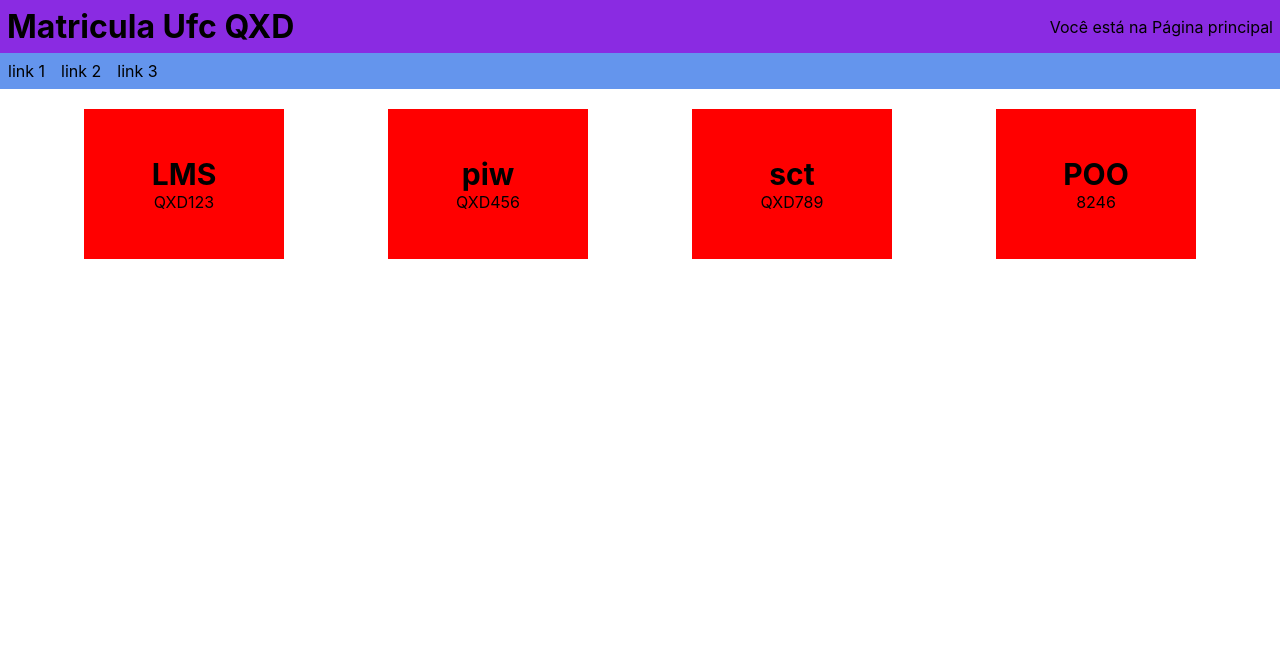
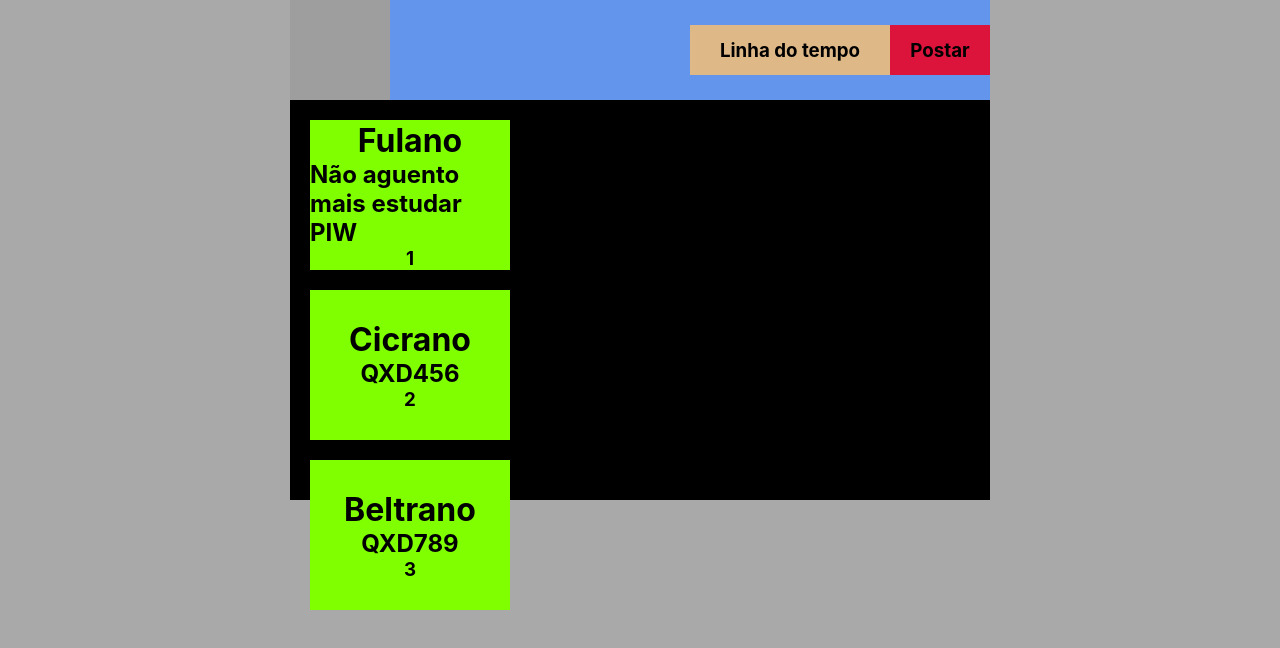
Before and after one commit to kadhu5015/piwfrontend, a React (Create React App) app: page / in a window 1280 px wide. Shown: the top 648 px of the page. Built offline with nearby package versions, Linux system fonts and the light colour scheme; grey boxes are pictures that could not be loaded.

Commit message:
atividade 4 em progresso

```diff
--- a/src/App.js
+++ b/src/App.js
@@ -1,11 +1,11 @@
 import logo from './logo.svg';
 import './App.css';
 //import { PaginaPrincipal } from './components/pages/PaginaPrincipal/PaginaPrincipal';
-import { PaginaPrincipal } from './components/pages/PaginaPrincipal/PaginaPrincipal';
+import { PaginaFeed } from './components/pages/PaginaPrincipal/PaginaFeed';
 
 function App(){
   return (
-  <PaginaPrincipal></PaginaPrincipal>
+  <PaginaFeed></PaginaFeed>
   );
 }
 
--- a/src/components/common/Navegador/Navegador.css
+++ b/src/components/common/Navegador/Navegador.css
@@ -1,13 +1,42 @@
 .navegador{
     background-color: cornflowerblue;
+    width: 700px;
+    height: 100px;
+
     display: flex;
+    align-items: center;
+
+    position: relative;
+
 }
-.navegador .link-navegador{
-    display: block;
-    padding: 8px;
-    color: black;
+.navegador .imagem{
+    width: 100px;
+    height: 100px;
+}
+.navegador .linhadotempo{
+    background-color: burlywood;
+    width: 200px;
+    height: 50px;
+
+    display: flex;
+    align-items: center;
+    justify-content: center;
+
+    position: absolute;
+    right: 100px;
+
     text-decoration: none;
+
 }
-.navegador .link-navegador:hover{
-    background-color: cyan;
+.navegador .postar{
+    background-color: crimson;
+    width: 100px;
+    height: 50px;
+
+    display: flex;
+    align-items: center;
+    justify-content: center;
+
+    position: absolute;
+    right: 0px;
 }
--- a/src/components/common/Navegador/Navegador.js
+++ b/src/components/common/Navegador/Navegador.js
@@ -1,20 +1,14 @@
 import "./Navegador.css";
-//Como estava antes:
-// export function Navegador(){
-//    return ( <nav>
-//         <a>link 1</a>
-//         <a>link 2</a>
-//         <a>link 3</a>
-//         </nav>);
-// }
+
 export function Navegador(){
-    //nao entendi essa linha do let Link
     let Link = ({linkTexto}) =>(<a className="link-navegador" href="http://globo.com">{(linkTexto)}</a>) //esse é o componentezinho que o proff fez no min 11:46
     return (
-        <nav className="navegador">
-            <Link linkTexto = "link 1 "></Link>
-            <Link linkTexto = "link 2 "></Link>
-            <Link linkTexto = "link 3 "></Link>
-        </nav>
-    );
+        <div className="navegador">
+
+            <img className="imagem" src="./twitter"></img>
+            <h3 className="linhadotempo">Linha do tempo</h3>
+            <h3 className="postar">Postar</h3>
+
+
+        </div>)
 }
--- /dev/null
+++ b/src/components/pages/PaginaPrincipal/PaginaFeed.css
@@ -0,0 +1,41 @@
+.container{
+    background-color: darkgray;
+    width: 100vw;
+    height: 100vh;
+
+
+    display: flex;
+    flex-direction: column;
+    align-items: center;
+
+}
+
+.container .conteudo-galeria{
+    background-color: black;
+    width: 700px;
+    height: 400px;
+}
+
+
+
+.card {
+
+    background-color: chartreuse;
+    width: 200px;
+    height: 150px;
+
+    margin: 20px;
+
+    display: flex;
+    flex-direction: column;
+    align-items: center;
+    justify-content: center;
+}
+
+.card .card-titulo{
+    font-size: 30px;
+}
+
+.fundovermelho{
+    background-color: red;
+}
--- /dev/null
+++ b/src/components/pages/PaginaPrincipal/PaginaFeed.js
@@ -0,0 +1,55 @@
+import { Navegador } from "../../common/Navegador/Navegador";
+import "./PaginaFeed.css";
+import classNames from 'classnames';
+
+function Post({nome, mensagem, likes}){
+    return(
+        <div className="card">
+            <h1 className="card-nome">{nome}</h1>
+            <h2 className="card-mensagem">{mensagem}</h2>
+            <h3 className="card-likes">{likes}</h3>
+        </div>
+    )
+}
+
+function Conteudo(){
+    let posts = [
+        {
+            id: "1",
+            nome: "Fulano",
+            mensagem: "Não aguento mais estudar PIW",
+            likes: "1",
+        },
+        {
+            nome: "Cicrano",
+            mensagem: "QXD456",
+            likes: "2",
+        },
+        {
+            nome: "Beltrano",
+            mensagem: "QXD789",
+            likes: "3",
+        },
+    ];
+
+    let allposts = posts.map((post)=>(
+        <Post
+        nome = {post.nome}
+        mensagem = {post.mensagem}
+        likes = {post.likes}></Post>))
+
+    return(
+        <div className="conteudo-galeria" >
+
+            {allposts}
+
+        </div>)
+}
+
+export function PaginaFeed(){
+    return (<div className="container">
+        <Navegador></Navegador>
+        <Conteudo></Conteudo>
+
+    </div>);
+}
--- a/src/components/pages/PaginaPrincipal/PaginaPrincipal.css
+++ /dev/null
@@ -1,32 +0,0 @@
-.cabecalho{
-    display: flex;
-    align-items: center;
-    padding: 7px;
-    background-color: blueviolet;
-}
-.cabecalho .pagina-atual{
-    margin-left: auto;
-}
-.conteudo-galeria {
-    display: flex;
-    flex-wrap: wrap;
-    justify-content: space-evenly;
-}
-.card {
-    display: flex;
-    margin: 20px;
-    flex-direction: column;
-    align-items: center;
-    justify-content: center;
-    background-color: chartreuse;
-    width: 200px;
-    height: 150px;
-
-}
-.card .card-titulo{
-    font-size: 30px;
-}
-
-.fundovermelho{
-    background-color: red;
-}
--- a/src/components/pages/PaginaPrincipal/PaginaPrincipal.js
+++ /dev/null
@@ -1,74 +0,0 @@
-import { Navegador } from "../../common/Navegador/Navegador";
-//import { PaginaprincipalCSS } from "./PaginaPrincipal.css";
-import "./PaginaPrincipal.css";
-import classNames from 'classnames';
-
-function Card({nome,codigo,disponivel}){
-    // let nomeClasse = "card" //o card é uma classe q sempre vai ter
-    // if (disponivel == false){
-    //     nomeClasse = nomeClasse + " fundovermelho";
-    // }
-    let nomeClasse = classNames("card", {"fundovermelho":!disponivel,})
-    return(
-        <div className={nomeClasse}>
-            <h3 className="card-titulo">{nome}</h3>
-            <span className="card-codigo">{codigo}</span>
-        </div>
-    )
-}
-
-function Conteudo(){
-    let disciplinas = [ //isso é pra simular informações que estão no banco de dados
-        {
-            nome: "LMS",
-            codigo: "QXD123",
-            disponivel: false,
-
-        },
-        {
-            nome: "piw",
-            codigo: "QXD456",
-            disponivel: false,
-        },
-        {
-            nome: "sct",
-            codigo: "QXD789",
-            disponivel: false,
-        },
-        {
-            nome: "POO",
-            codigo: "8246",
-            disponivel: false,
-        }
-
-    ];
-
-    let cards = disciplinas.map((disciplina)=>(<Card
-                                    nome = {disciplina.nome}
-                                    codigo = {disciplina.codigo}
-                                    disponivel = {disciplina.disponivel}></Card>))
-
-    return(
-        <div className="conteudo-galeria" >
-            {cards}
-        </div>)
-}
-
-function Cabecalho({paginaAtual}){ //aqui eu criei uma variavel chamada paginaAtual que vai receber o valor da chave "paginaAtual" pq tem o mesmo nome
-    return( //não esquecer o return
-        <header className="cabecalho">
-            <h1 className="logo">Matricula Ufc QXD</h1>
-            <span className="pagina-atual">Você está na {paginaAtual}</span>
-        </header>
-    )
-}
-
-export function PaginaPrincipal(){
-    let nome = "Eduardo";
-    let link = (<a href="http://globo.com">Link para a globo</a>);// na tag <Cabeçalho> temos "paginaAtual="p de matricula", a paginaAtual é a chave e o outro o valor"
-    return (<div>
-        <Cabecalho paginaAtual="Página principal"></Cabecalho>
-        <Navegador></Navegador>
-        <Conteudo></Conteudo>
-    </div>);
-}
```
Also changed, not shown: src/components/common/Navegador/twitter.jpg (added).
